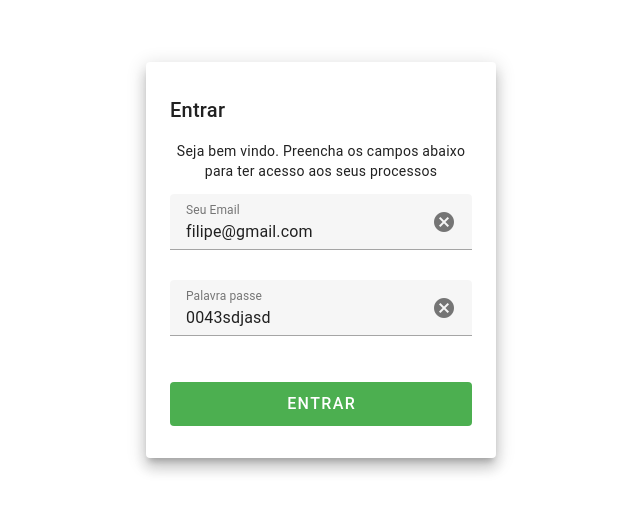
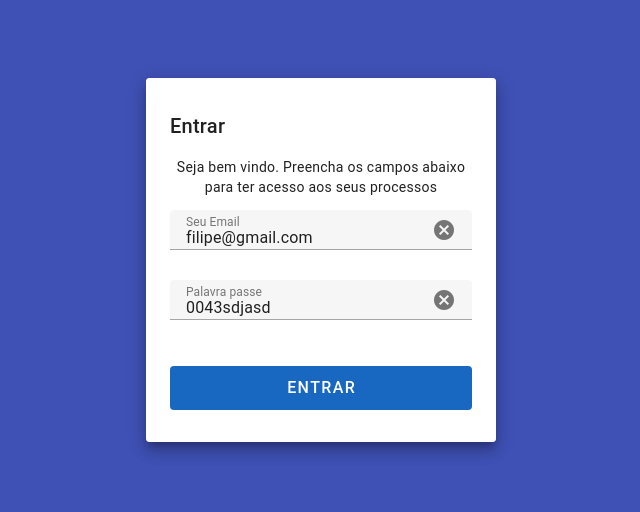
Before and after one commit to pedroavelin/processo, a Vue app: page / in a window 1280 px wide. Shown: the part 140-652 px from the top of the page, without its empty margins (319-959 px from the left). Built offline with nearby package versions, Linux system fonts and the light colour scheme.

Commit message:
Update LoginPage.vue

```diff
--- a/src/pages/LoginPage.vue
+++ b/src/pages/LoginPage.vue
@@ -1,5 +1,5 @@
 <template>
-  <v-container class="d-flex justify-center align-center" style="height: 100vh;">
+  <v-container fluid class="d-flex justify-center align-center bg-indigo" style="height: 100vh;">
     <v-sheet rounded>
       <v-card elevation="10" class="mx-auto px-6 py-8" width="350">
         <h2 class="text-h6 mb-4">Entrar</h2>
@@ -13,22 +13,23 @@
             label="Seu Email"
             clearable
             placeholder="Digite o seu email"
+            density="compact"
           ></v-text-field>
 
           <v-text-field
             v-model="user.password"
             label="Palavra passe"
             placeholder="Digite a sua palavra passe"
+            density="compact"
             clearable
           ></v-text-field>
-<br>
+          <br/>
           <v-btn
-            color="success"
+            color="primary"
             size="large"
             type="submit"
             variant="flat"
-            block
-          >
+            block>
             Entrar
           </v-btn>
         </v-form>
```
